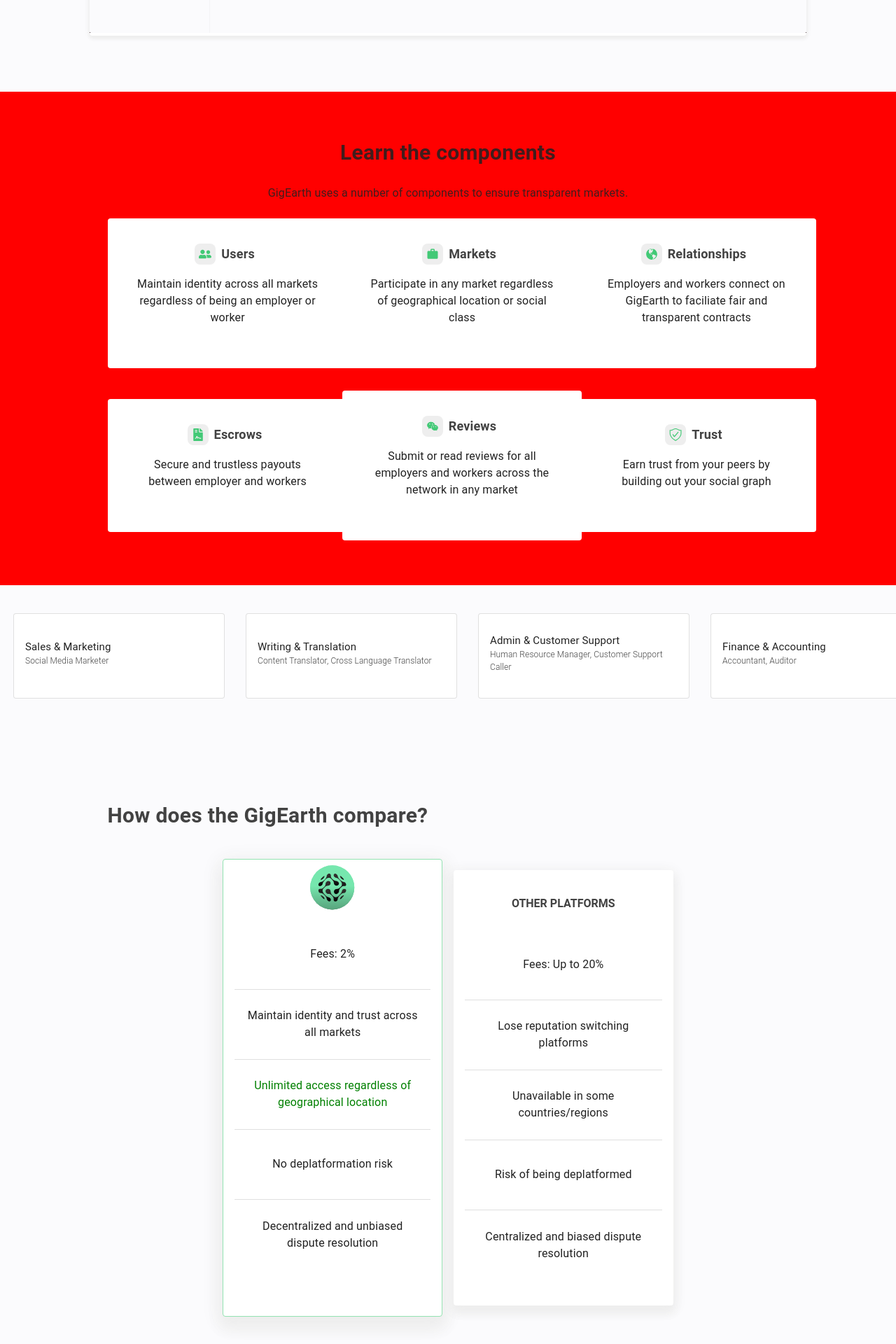
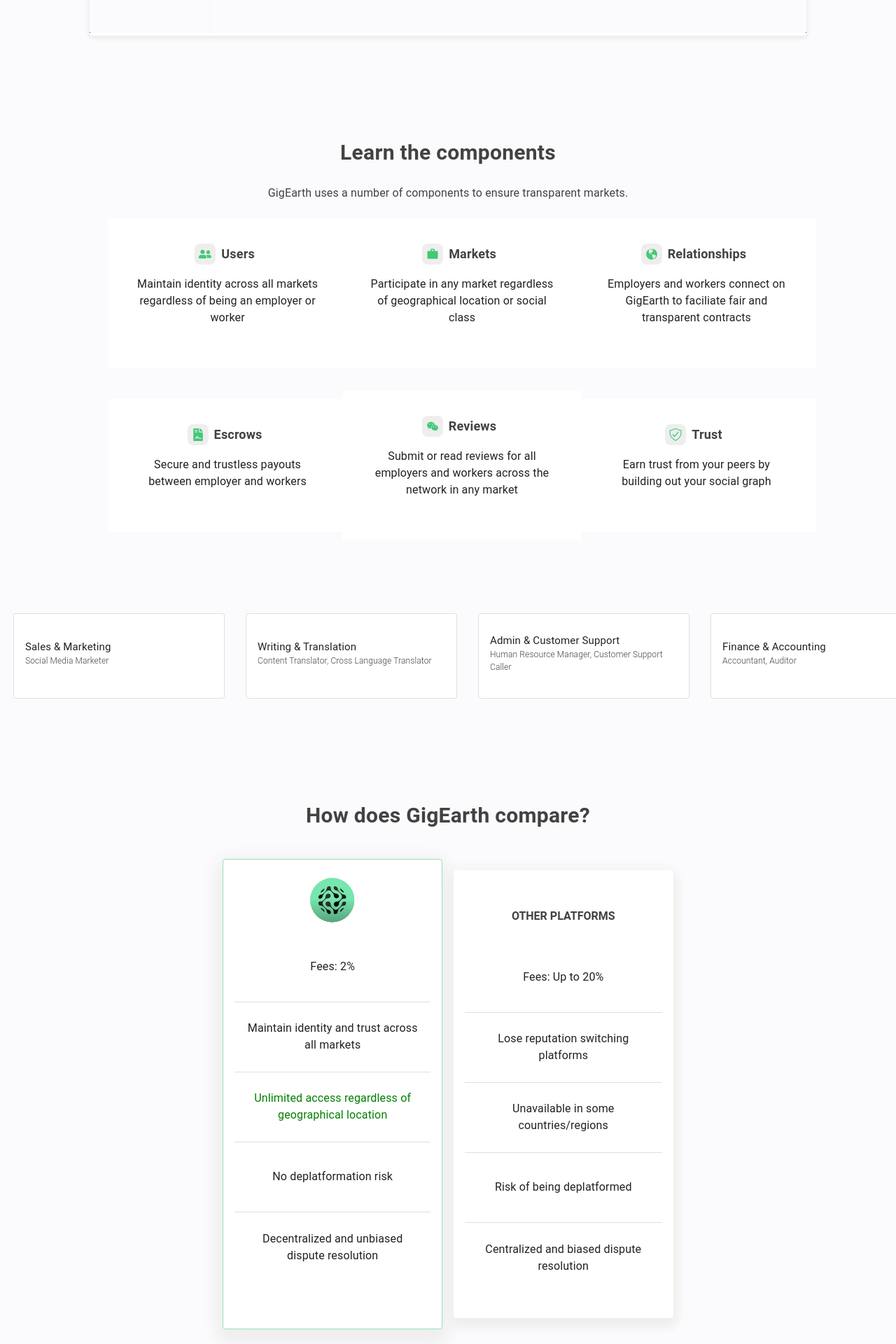
Before and after one commit to OpportunityProtocol/opportunity-website, a Next.js app: page / in a window 1280 px wide. Shown: the part 1200-3120 px from the top of the page at 70% size. Built offline with nearby package versions, Linux system fonts and the light colour scheme.

Commit message:
Removes unecessary theming from theme provider and alters styling in platform comparison.

```diff
--- a/components/Learn/LearnStyles.js
+++ b/components/Learn/LearnStyles.js
@@ -5,7 +5,7 @@
 
     section: {
       padding: '5% 12%',
-      backgroundColor: 'red',
+      backgroundColor: '#fbfbfd',
     },
 
     learnCard: {
--- a/components/PlatformComparison/PlatformComparison.jsx
+++ b/components/PlatformComparison/PlatformComparison.jsx
@@ -44,7 +44,7 @@
             textAlign="center"
             py={5}
           >
-            How does the GigEarth compare?
+            How does GigEarth compare?
           </Typography>
       <Box
         component={Grid}
--- a/components/PlatformComparison/PlatformComparisonStyles.js
+++ b/components/PlatformComparison/PlatformComparisonStyles.js
@@ -5,9 +5,12 @@
       container: {
         backgroundColor: '#fbfbfd',
         padding: '5% 12%',
+        display: 'flex',
+        flexDirection: 'column',
+        alignItems: 'center'
       },
       card: {
-        paddingTop: 2,
+        paddingTop: 20,
       },
       cardContent: {
         display: 'flex',
--- a/material_theme.js
+++ b/material_theme.js
@@ -28,9 +28,7 @@
       textTransform: 'none',
     },
     MuiDivider: {
-      backgroundColor: 'red',
-      color: 'red',
-      border: '1px solid red'
+
     }
   }
 });
```
